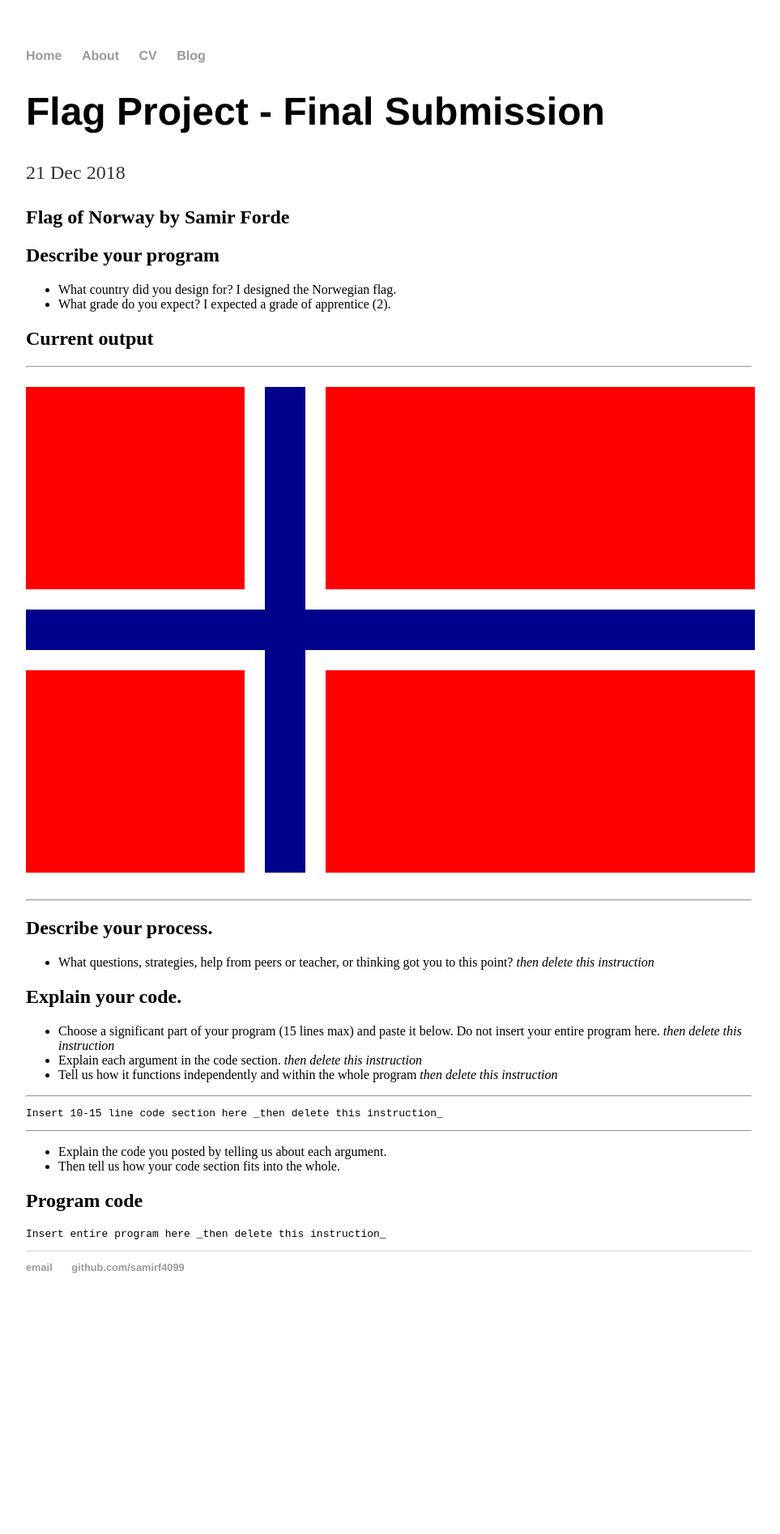
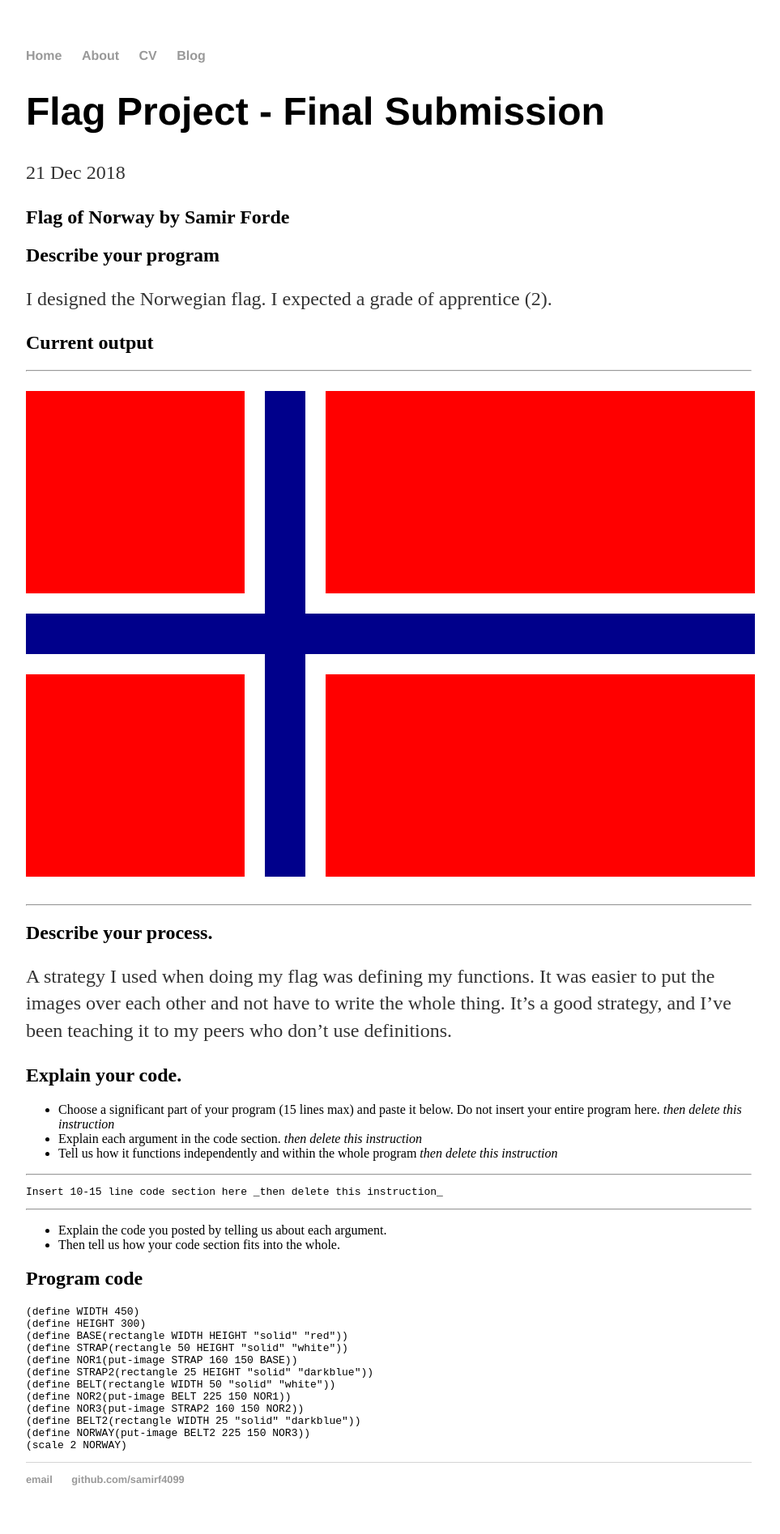
Before and after one commit to samirf4099/saimrf4099, a Jekyll site: the page built from _posts/2018-12-21-weekly-reflection-14.md, in a window 1280 px wide. Shown: the whole page at 81% size, without its empty margins (160-1123 px from the left). Built offline with Jekyll 4.4.1, drawn with Linux system fonts in a browser that asks for light colours; before the commit the page ends 1633 px from its top, so only the background shows below that.

Commit message:
Update 2018-12-21-weekly-reflection-14.md

````diff
--- a/_posts/2018-12-21-weekly-reflection-14.md
+++ b/_posts/2018-12-21-weekly-reflection-14.md
@@ -8,8 +8,7 @@ date: 2018-12-21
 
 ## Describe your program
 
--   What country did you design for? I designed the Norwegian flag.
--   What grade do you expect? I expected a grade of apprentice (2).
+I designed the Norwegian flag. I expected a grade of apprentice (2).
 
 <!--- Delete this comment and add your writing -->
 
@@ -21,7 +20,7 @@ date: 2018-12-21
 
 ## Describe your process.
 
--   What questions, strategies, help from peers or teacher, or thinking got you to this point? _then delete this instruction_
+A strategy I used when doing my flag was defining my functions. It was easier to put the images over each other and not have to write the whole thing. It's a good strategy, and I've been teaching it to my peers who don't use definitions.
 
 <!--- Delete this comment and add your writing -->
 
@@ -49,5 +48,16 @@ Insert 10-15 line code section here _then delete this instruction_
 ## Program code
 
 ```
-Insert entire program here _then delete this instruction_
+(define WIDTH 450)
+(define HEIGHT 300)
+(define BASE(rectangle WIDTH HEIGHT "solid" "red"))
+(define STRAP(rectangle 50 HEIGHT "solid" "white"))
+(define NOR1(put-image STRAP 160 150 BASE))
+(define STRAP2(rectangle 25 HEIGHT "solid" "darkblue"))
+(define BELT(rectangle WIDTH 50 "solid" "white"))
+(define NOR2(put-image BELT 225 150 NOR1))
+(define NOR3(put-image STRAP2 160 150 NOR2))
+(define BELT2(rectangle WIDTH 25 "solid" "darkblue"))
+(define NORWAY(put-image BELT2 225 150 NOR3))
+(scale 2 NORWAY)
 ```
````
